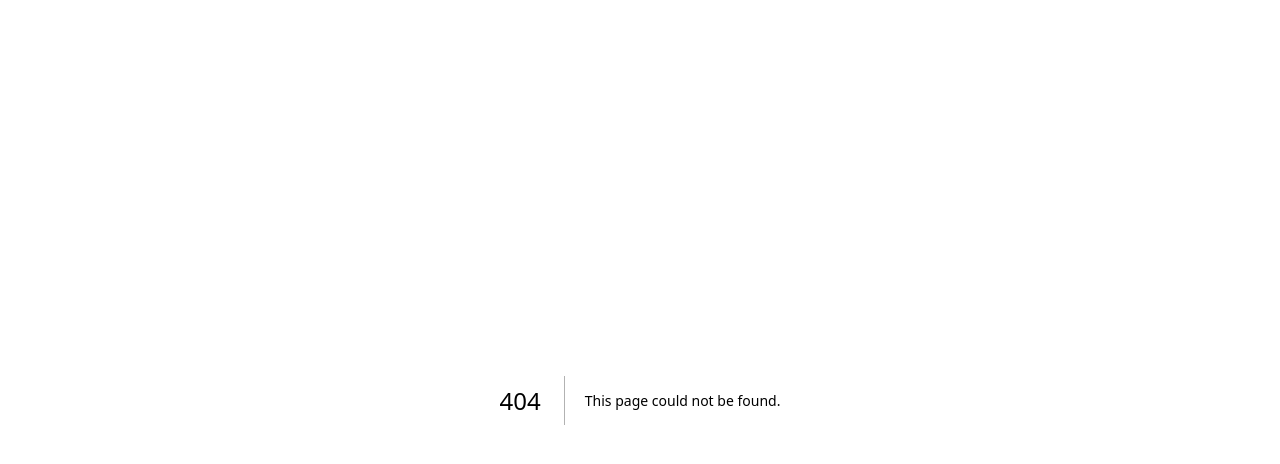
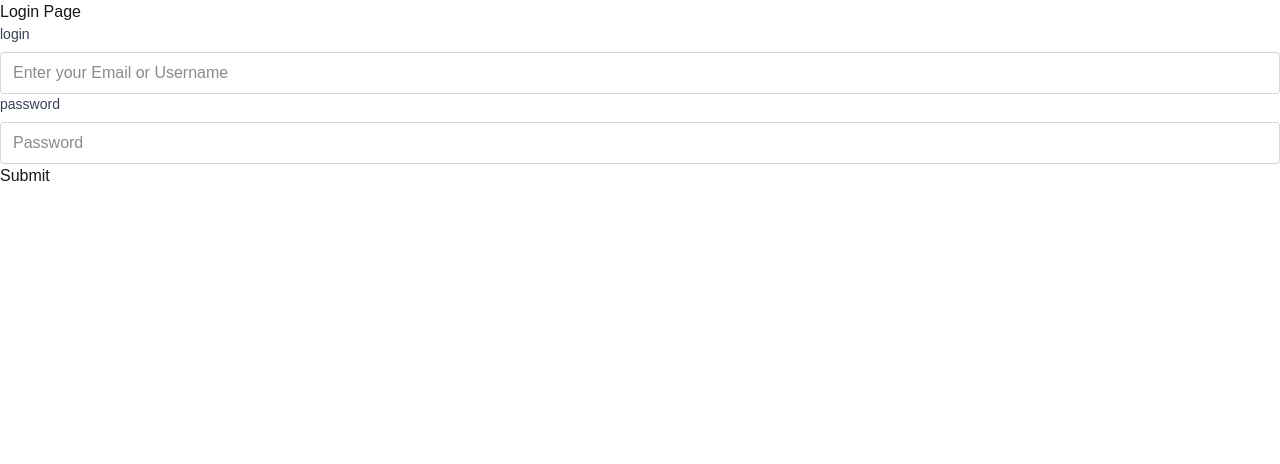
Before and after one commit to Kuren20052002/devshare-lite, a Next.js app in the folder frontend/: page /login in a window 1280 px wide. Before the commit this address had no page. Shown: the top 464 px of the page. Built offline with nearby package versions, Linux system fonts and the light colour scheme.

Commit message:
feat: add login page with working form submission

```diff
--- /dev/null
+++ b/frontend/app/login/page.tsx
@@ -0,0 +1,10 @@
+"use client";
+import LoginForm from "@/components/LoginForm";
+export default function LoginPage() {
+  return (
+    <>
+      <h1>Login Page</h1>
+      <LoginForm />
+    </>
+  );
+}
--- /dev/null
+++ b/frontend/components/LoginForm.tsx
@@ -0,0 +1,62 @@
+import { FormEvent, useState } from "react";
+import InputText from "@/components/ui/InputText";
+
+export default function LoginForm() {
+  const [formData, setFormData] = useState({
+    user: { login: "", password: "" },
+  });
+
+  const handleChange = (e: React.ChangeEvent<HTMLInputElement>) => {
+    setFormData({
+      ...formData,
+      user: { ...formData.user, [e.target.name]: e.target.value },
+    });
+  };
+
+  async function onSubmit(event: FormEvent<HTMLFormElement>) {
+    event.preventDefault();
+
+    console.log("Sending login request:", JSON.stringify(formData));
+
+    const response = await fetch("http://localhost:3001/login", {
+      method: "POST",
+      headers: {
+        "Content-Type": "application/json",
+      },
+      body: JSON.stringify(formData),
+    });
+
+    if (!response.ok) {
+      const errorText = await response.text();
+      console.error("Login failed:", errorText);
+      return;
+    }
+
+    const result = await response.json();
+    console.log("Login success:", result);
+  }
+
+  return (
+    <form onSubmit={onSubmit}>
+      <InputText
+        label="login"
+        type="text"
+        name="login"
+        value={formData.user.login}
+        onChange={handleChange}
+        placeholder="Enter your Email or Username"
+        required
+      />
+      <InputText
+        label="password"
+        type="password"
+        name="password"
+        value={formData.user.password}
+        onChange={handleChange}
+        placeholder="Password"
+        required
+      />
+      <button type="submit">Submit</button>
+    </form>
+  );
+}
--- /dev/null
+++ b/frontend/components/ui/InputText.tsx
@@ -0,0 +1,41 @@
+type InputTextProps = {
+  label: string;
+  placeholder: string;
+  name: string;
+  value: string;
+  type?: "text" | "email" | "password";
+  required?: boolean;
+  error?: string;
+  onChange: (e: React.ChangeEvent<HTMLInputElement>) => void;
+};
+export default function InputText({
+  label,
+  placeholder,
+  name,
+  value,
+  onChange,
+  type = "text",
+  required = false,
+  error,
+}: InputTextProps) {
+  return (
+    <>
+      <label
+        htmlFor={name}
+        className="block mb-2 text-sm font-medium text-gray-700"
+      >
+        {label}
+      </label>
+      <input
+        type={type}
+        className="w-full px-3 py-2 border border-gray-300 rounded focus:outline-none focus:ring-2 focus:ring-blue-500"
+        placeholder={placeholder}
+        name={name}
+        value={value}
+        onChange={onChange}
+        required={required}
+      />
+      {error && <p className="mt-2 text-sm text-red-600">{error}</p>}
+    </>
+  );
+}
```
Also changed, not shown: frontend/package.json (+6 -6 lines), 1 other file (tests, documents, lock files or other folders).
